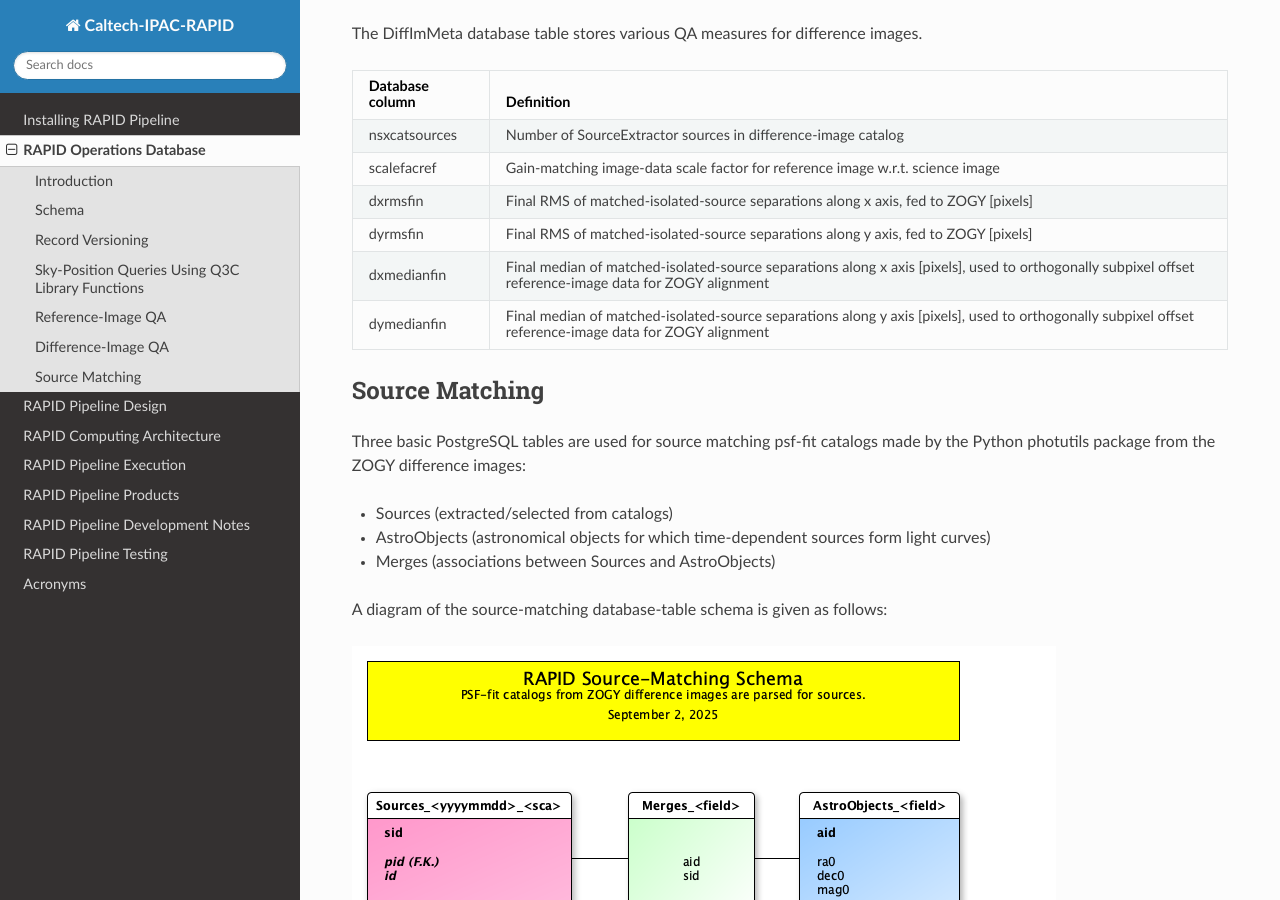
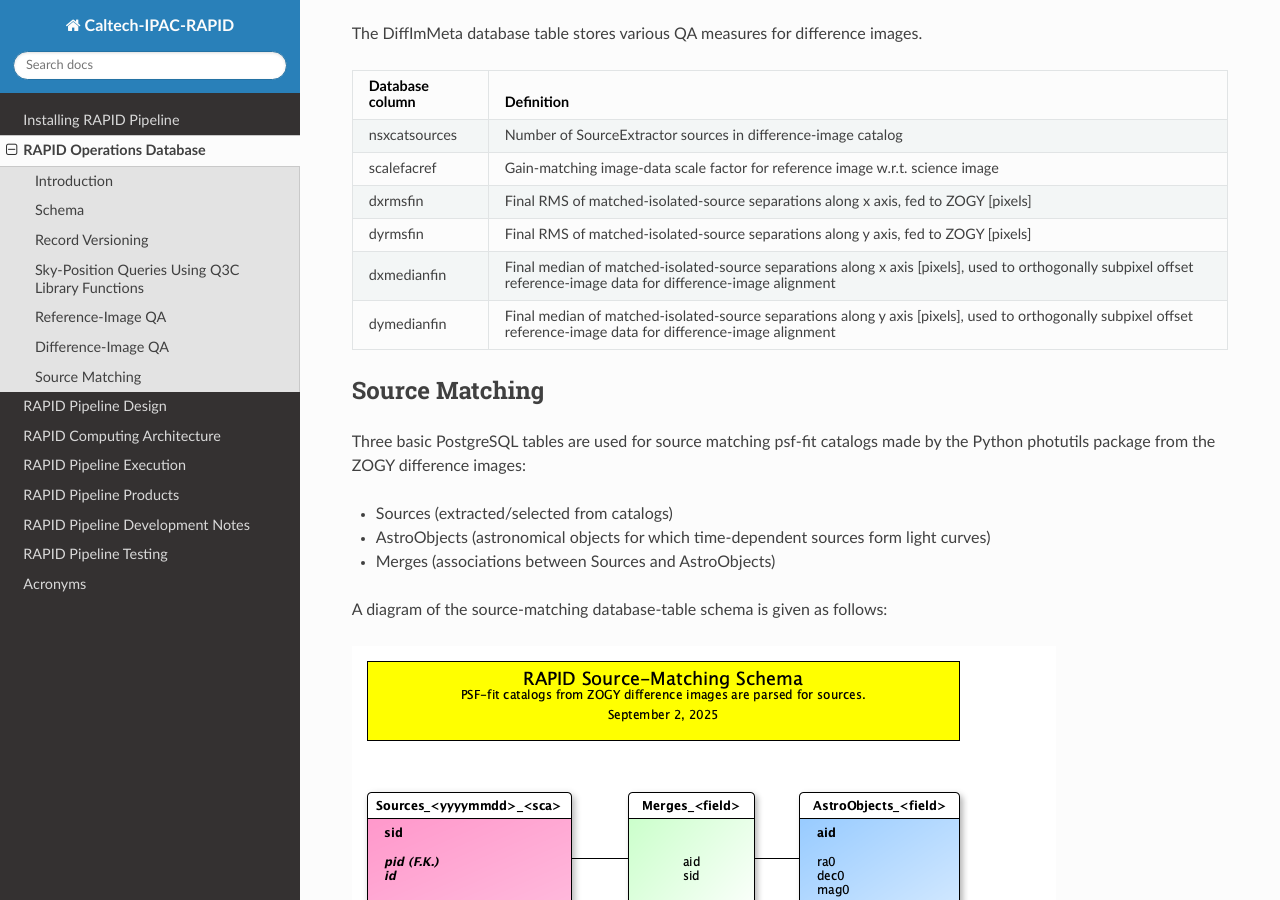
Before and after one commit to Caltech-IPAC/rapid, a Sphinx documentation site: the page built from docs/source/db/db.rst, in a window 1280 px wide and 900 px high, scrolled down 3960 px. Built offline with Sphinx 7.4.7 and the Read the Docs theme 3.1.0, drawn with Linux system fonts in a browser that asks for light colours; formulas are drawn with MathJax 3.

Commit message:
Made more corrections.

```diff
--- a/docs/source/db/db.rst
+++ b/docs/source/db/db.rst
@@ -172,10 +172,10 @@ The DiffImMeta database table stores various QA measures for difference images.
 | dyrmsfin           | Final RMS of matched-isolated-source separations along y axis, fed to ZOGY [pixels]       |
 +--------------------+-------------------------------------------------------------------------------------------+
 | dxmedianfin        | Final median of matched-isolated-source separations along x axis [pixels],                |
-|                    | used to orthogonally subpixel offset reference-image data for ZOGY alignment              |
+|                    | used to orthogonally subpixel offset reference-image data for difference-image alignment  |
 +--------------------+-------------------------------------------------------------------------------------------+
 | dymedianfin        | Final median of matched-isolated-source separations along y axis [pixels],                |
-|                    | used to orthogonally subpixel offset reference-image data for ZOGY alignment              |
+|                    | used to orthogonally subpixel offset reference-image data for difference-image alignment  |
 +--------------------+-------------------------------------------------------------------------------------------+
 
 
```
